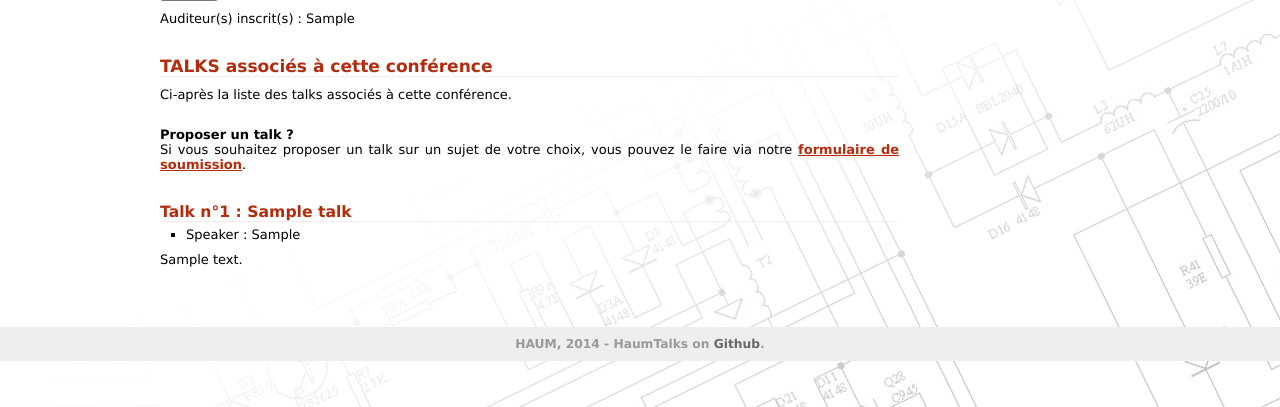
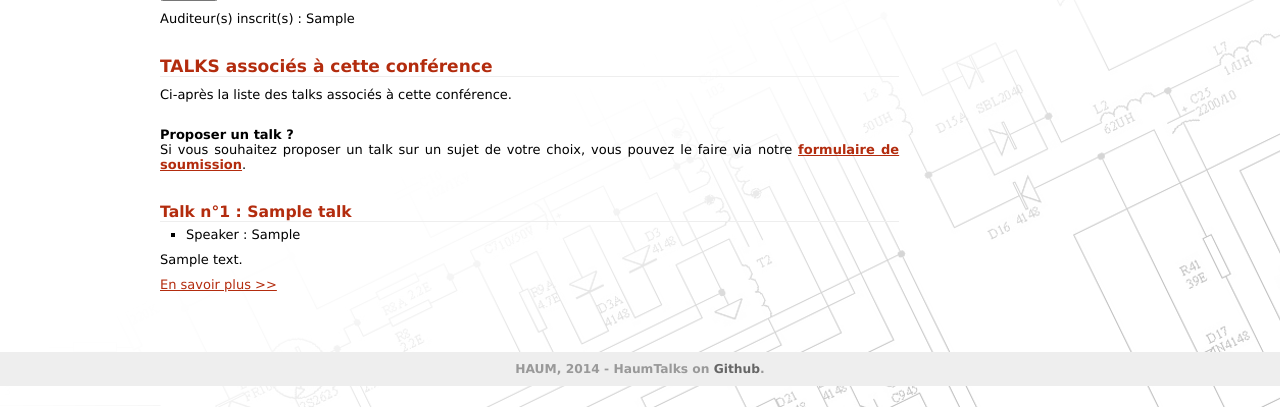
Before and after one commit to haum/haumtalks, a Django app: page /b/1/ in a window 1280 px wide. Shown: the part 393-800 px from the top of the page. Run offline with Django 3.2, Linux system fonts and the light colour scheme; data comes from the database, SQL or seed files in the repository; tables that the repository leaves empty hold one stand-in row (values such as "Sample post"); parts of the project's set-up code (start-up, migrations or seed data) failed here and were passed over.

Commit message:
backport @matael commit

```diff
--- a/talksplanning/templates/batch_detail.html
+++ b/talksplanning/templates/batch_detail.html
@@ -44,6 +44,7 @@
         <li> Speaker : {{t.speaker|capfirst}}
       </ul>
       <p>{{t.description|restructuredtext}}</p>
+      <p class="more"><a href="{{t.url}}">En savoir plus >></a></p>
     </div>
   {% endfor %}
 {% endblock %}
```
